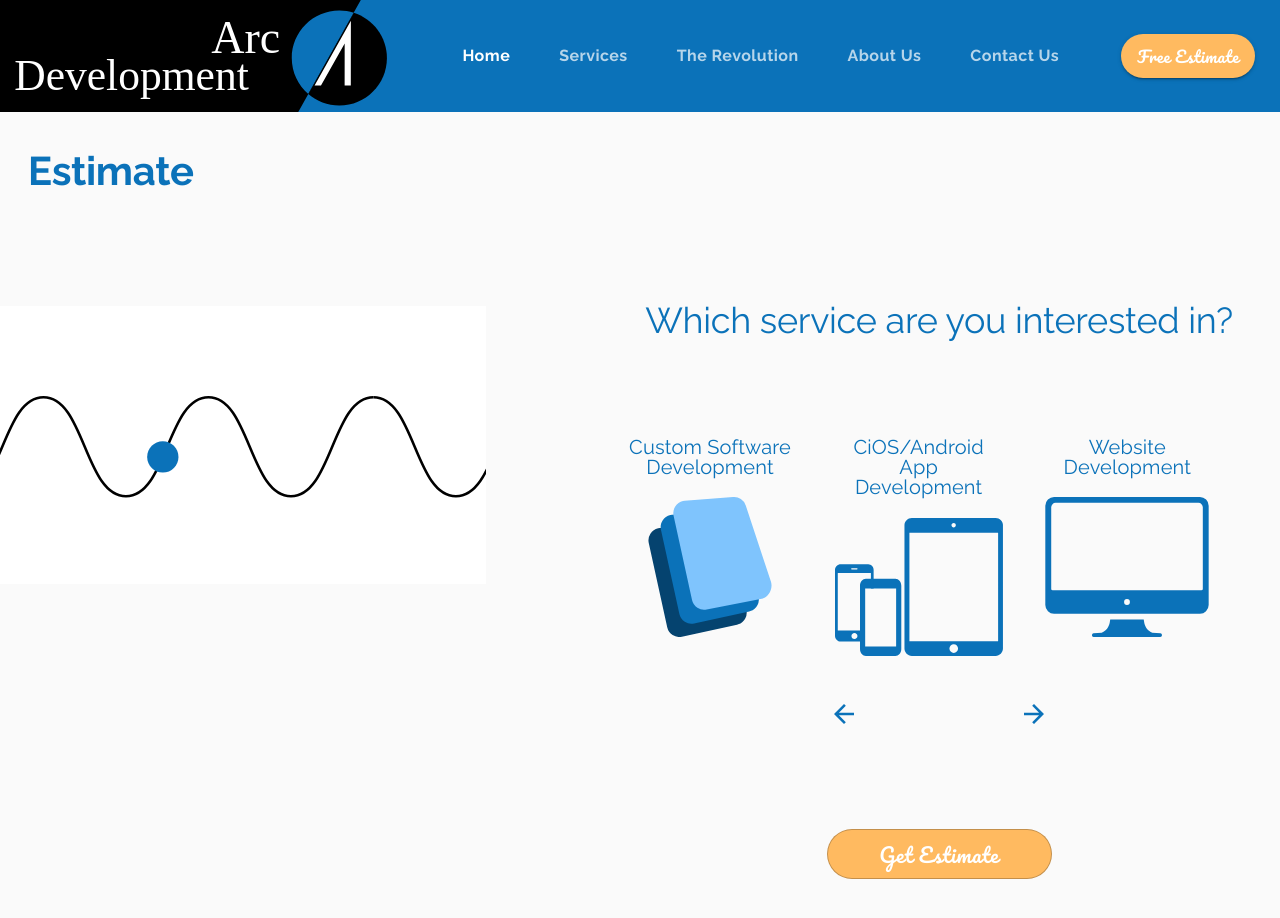
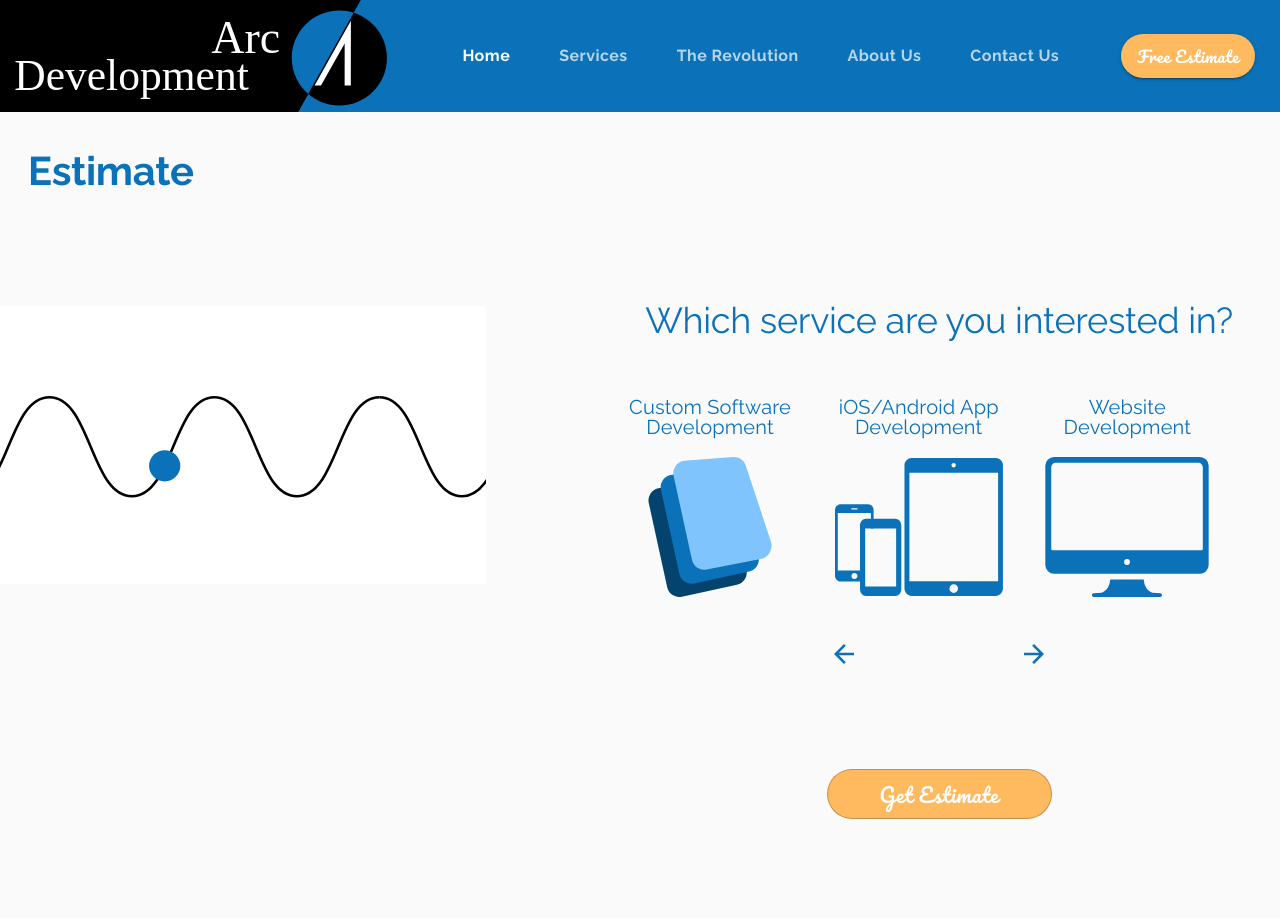
Before and after one commit to sudo-ditto/arcdevelopment-mui, a React (Create React App) app: page /#/estimate in a window 1280 px wide. Shown: the top 918 px of the page. Built offline with nearby package versions, Linux system fonts and the light colour scheme.

Commit message:
Added dynamic title

```diff
--- a/src/pages/Estimate.js
+++ b/src/pages/Estimate.js
@@ -52,6 +52,261 @@
     }
 }));
 
+const defaultQuestions = [
+    {
+        id: 1,
+        title: "Which service are you interested in?",
+        active: true,
+        options: [
+
+            {
+                id: 1,
+                title: "Custom Software Development",
+                subtitle: null,
+                icon: software,
+                iconAlt: "Three floating screens",
+                selected: false,
+                cost: 0
+            },
+            {
+                id: 2,
+                title: "iOS/Android App Development",
+                subtitle: null,
+                icon: mobile,
+                iconAlt: "Phones and tablet outline",
+                selected: false,
+                cost: 0
+            },
+            {
+                id: 3,
+                title: "Website Development",
+                subtitle: null,
+                icon: website,
+                iconAlt: "Computer outline",
+                selected: false,
+                cost: 0
+            }
+        ]
+    }
+]
+const softwareQuestions = [
+    { ...defaultQuestions[0], active: false },
+    {
+        id: 2,
+        title: "Which platforms do you need supported?",
+        subtitle: "Select all that apply.",
+        options: [
+            {
+                id: 1,
+                title: "Web Application",
+                subtitle: null,
+                icon: website,
+                iconAlt: "computer outline",
+                selected: false,
+                cost: 100
+            },
+            {
+                id: 2,
+                title: "iOS Application",
+                subtitle: null,
+                icon: iphone,
+                iconAlt: "outline of iphone",
+                selected: false,
+                cost: 100
+            },
+            {
+                id: 3,
+                title: "Android Application",
+                subtitle: null,
+                icon: android,
+                iconAlt: "outlines of android phone",
+                selected: false,
+                cost: 100
+            }
+        ],
+        active: true
+    },
+    {
+        id: 3,
+        title: "Which features do you expect to use?",
+        subtitle: "Select all that apply.",
+        options: [
+            {
+                id: 1,
+                title: "Photo/Video",
+                subtitle: null,
+                icon: camera,
+                iconAlt: "camera outline",
+                selected: false,
+                cost: 25
+            },
+            {
+                id: 2,
+                title: "GPS",
+                subtitle: null,
+                icon: gps,
+                iconAlt: "gps pin",
+                selected: false,
+                cost: 25
+            },
+            {
+                id: 3,
+                title: "File Transfer",
+                subtitle: null,
+                icon: upload,
+                iconAlt: "outline of cloud with arrow pointing up",
+                selected: false,
+                cost: 25
+            }
+        ],
+        active: false
+    },
+    {
+        id: 4,
+        title: "Which features do you expect to use?",
+        subtitle: "Select all that apply.",
+        options: [
+            {
+                id: 1,
+                title: "Users/Authentication",
+                subtitle: null,
+                icon: users,
+                iconAlt: "outline of a person with a plus sign",
+                selected: false,
+                cost: 25
+            },
+            {
+                id: 2,
+                title: "Biometrics",
+                subtitle: null,
+                icon: biometrics,
+                iconAlt: "fingerprint",
+                selected: false,
+                cost: 25
+            },
+            {
+                id: 3,
+                title: "Push Notifications",
+                subtitle: null,
+                icon: bell,
+                iconAlt: "outline of a bell",
+                selected: false,
+                cost: 25
+            }
+        ],
+        active: false
+    },
+    {
+        id: 5,
+        title: "What type of custom features do you expect to need?",
+        subtitle: "Select one.",
+        options: [
+            {
+                id: 1,
+                title: "Low Complexity",
+                subtitle: "(Informational)",
+                icon: info,
+                iconAlt: "'i' inside a circle",
+                selected: false,
+                cost: 25
+            },
+            {
+                id: 2,
+                title: "Medium Complexity",
+                subtitle: "(Interactive, Customizable, Realtime)",
+                icon: customized,
+                iconAlt: "two toggle switches",
+                selected: false,
+                cost: 50
+            },
+            {
+                id: 3,
+                title: "High Complexity",
+                subtitle: "(Data Modeling and Computation)",
+                icon: data,
+                iconAlt: "outline of line graph",
+                selected: false,
+                cost: 100
+            }
+        ],
+        active: false
+    },
+    {
+        id: 6,
+        title: "How many users do you expect?",
+        subtitle: "Select one.",
+        options: [
+            {
+                id: 1,
+                title: "0-10",
+                subtitle: null,
+                icon: person,
+                iconAlt: "person outline",
+                selected: false,
+                cost: 1
+            },
+            {
+                id: 2,
+                title: "10-100",
+                subtitle: null,
+                icon: persons,
+                iconAlt: "outline of two people",
+                selected: false,
+                cost: 1.25
+            },
+            {
+                id: 3,
+                title: "100+",
+                subtitle: null,
+                icon: people,
+                iconAlt: "outline of three people",
+                selected: false,
+                cost: 1.5
+            }
+        ],
+        active: false
+    }
+];
+
+
+const websiteQuestions = [
+    { ...defaultQuestions[0], active: false },
+    {
+        id: 2,
+        title: "Which type of website are you wanting?",
+        subtitle: "Select one.",
+        options: [
+            {
+                id: 1,
+                title: "Basic",
+                subtitle: "(Informational)",
+                icon: info,
+                iconAlt: "person outline",
+                selected: false,
+                cost: 100
+            },
+            {
+                id: 2,
+                title: "Interactive",
+                subtitle: "(Users, API's, Messaging)",
+                icon: customized,
+                iconAlt: "outline of two people",
+                selected: false,
+                cost: 200
+            },
+            {
+                id: 3,
+                title: "E-Commerce",
+                subtitle: "(Sales)",
+                icon: globe,
+                iconAlt: "outline of three people",
+                selected: false,
+                cost: 250
+            }
+        ],
+        active: true
+    }
+];
 
 const Estimate = () => {
     const classes = useStyles();
@@ -77,10 +332,14 @@
                 </Grid>
             </Grid>
             <Grid item container direction="column" lg alignItems="center" style={{ marginRight: "2em", marginBottom: "25em" }}>
-
-                <Grid item>
-                    <Typography variant="h2" align="center" style={{ fontWeight: 500, marginBottom: "2.5em", marginTop: "5em", fontSize: "2.25rem" }} gutterBottom>Which service are you interested in?</Typography>
-                </Grid>
+                {defaultQuestions.filter(question => question.active).map((question, index) => (
+                    <React.Fragment key={index}>
+                        <Grid item>
+                            <Typography variant="h2" align="center" style={{ fontWeight: 500, marginTop: "5em", fontSize: "2.25rem" }}>{question.title}</Typography>
+                            <Typography variant="body1" align="center" style={{  marginBottom: "2.5em"}} gutterBottom>{question.subtitle}</Typography>
+                        </Grid>
+                    </React.Fragment>
+                ))}
                 <Grid item container>
                     <Grid item container direction="column" md >
                         <Grid item style={{ maxWidth: "12em" }}>
@@ -92,10 +351,10 @@
                     </Grid>
                     <Grid item container direction="column" md>
                         <Grid item style={{ maxWidth: "12em" }}>
-                            <Typography variant="h6" align="center" style={{ marginBottom: "1em" }}>CiOS/Android App Development</Typography>
+                            <Typography variant="h6" align="center" style={{ marginBottom: "1em" }}>iOS/Android App Development</Typography>
                         </Grid>
                         <Grid item>
-                            <img src={mobile} alt="Pones and tablet outline" className={classes.icon} />
+                            <img src={mobile} alt="Phones and tablet outline" className={classes.icon} />
                         </Grid>
                     </Grid>
                     <Grid item container direction="column" md>
```
